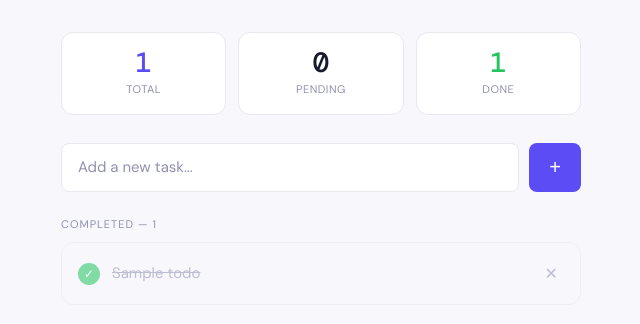
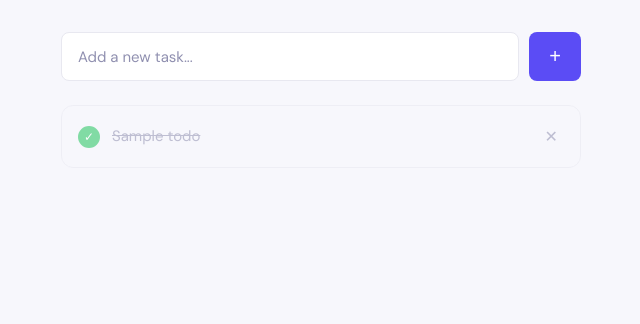
Before and after one commit to surffuchs-source/Todo-app, a Flask app: page / in a window 1280 px wide. Shown: the part 68-392 px from the top of the page, without its empty margins (319-959 px from the left). Run offline with Flask 3, Linux system fonts and the light colour scheme; the visitor is signed in with stand-in values (Sample User, id 1); tables that the repository leaves empty hold one stand-in row (values such as "Sample post").

Commit message:
Fix todo template

```diff
--- a/templates/index.html
+++ b/templates/index.html
@@ -7,45 +7,22 @@
       <div class="app-logo">taska.</div>
       <div class="header-user">
         <span>{{ username }}</span>
-        <form action="{{ url_for('logout') }}" method="GET">
-          <button class="btn btn-ghost" type="submit">Sign out</button>
-        </form>
+        <a href="{{ url_for('logout') }}"><button class="btn btn-ghost">Sign out</button></a>
       </div>
     </div>
   </div>
 </header>
 <main class="main">
   <div class="container">
-    {% set total = todos|length %}
-    {% set done_count = todos|selectattr('done')|list|length %}
-    {% set pending = total - done_count %}
-    <div class="stats">
-      <div class="stat-card">
-        <div class="stat-number accent">{{ total }}</div>
-        <div class="stat-label">Total</div>
-      </div>
-      <div class="stat-card">
-        <div class="stat-number">{{ pending }}</div>
-        <div class="stat-label">Pending</div>
-      </div>
-      <div class="stat-card">
-        <div class="stat-number success">{{ done_count }}</div>
-        <div class="stat-label">Done</div>
-      </div>
-    </div>
     <form class="add-form" action="{{ url_for('add_todo') }}" method="POST">
       <input class="add-input" type="text" name="title" placeholder="Add a new task..." required autocomplete="off">
       <button class="add-btn" type="submit">+</button>
     </form>
-    {% set pending_todos = todos|rejectattr('done')|list %}
-    {% set done_todos = todos|selectattr('done')|list %}
-    {% if pending_todos %}
-    <div class="section-label">To do — {{ pending_todos|length }}</div>
     <div class="todo-list">
-      {% for todo in pending_todos %}
-      <div class="todo-item">
+      {% for todo in todos %}
+      <div class="todo-item {% if todo['done'] %}done{% endif %}">
         <form class="todo-check-form" action="{{ url_for('toggle_todo', todo_id=todo['id']) }}" method="POST">
-          <button class="todo-check" type="submit"></button>
+          <button class="todo-check" type="submit">{% if todo['done'] %}✓{% endif %}</button>
         </form>
         <span class="todo-title">{{ todo['title'] }}</span>
         <form action="{{ url_for('delete_todo', todo_id=todo['id']) }}" method="POST">
@@ -53,30 +30,13 @@
         </form>
       </div>
       {% endfor %}
+      {% if not todos %}
+      <div class="empty-state">
+        <div class="empty-icon">✦</div>
+        <p>Nothing here yet. Add your first task above.</p>
+      </div>
+      {% endif %}
     </div>
-    {% endif %}
-    {% if done_todos %}
-    <div class="section-label">Completed — {{ done_todos|length }}</div>
-    <div class="todo-list">
-      {% for todo in done_todos %}
-      <div class="todo-item done">
-        <form class="todo-check-form" action="{{ url_for('toggle_todo', todo_id=todo['id']) }}" method="POST">
-          <button class="todo-check" type="submit">✓</button>
-        </form>
-        <span class="todo-title">{{ todo['title'] }}</span>
-        <form action="{{ url_for('delete_todo', todo_id=todo['id']) }}" method="POST">
-          <button class="btn-danger" type="submit">✕</button>
-        </form>
-      </div>
-      {% endfor %}
-    </div>
-    {% endif %}
-    {% if total == 0 %}
-    <div class="empty-state">
-      <div class="empty-icon">✦</div>
-      <p>Nothing here yet. Add your first task above.</p>
-    </div>
-    {% endif %}
   </div>
 </main>
 {% endblock %}
```
